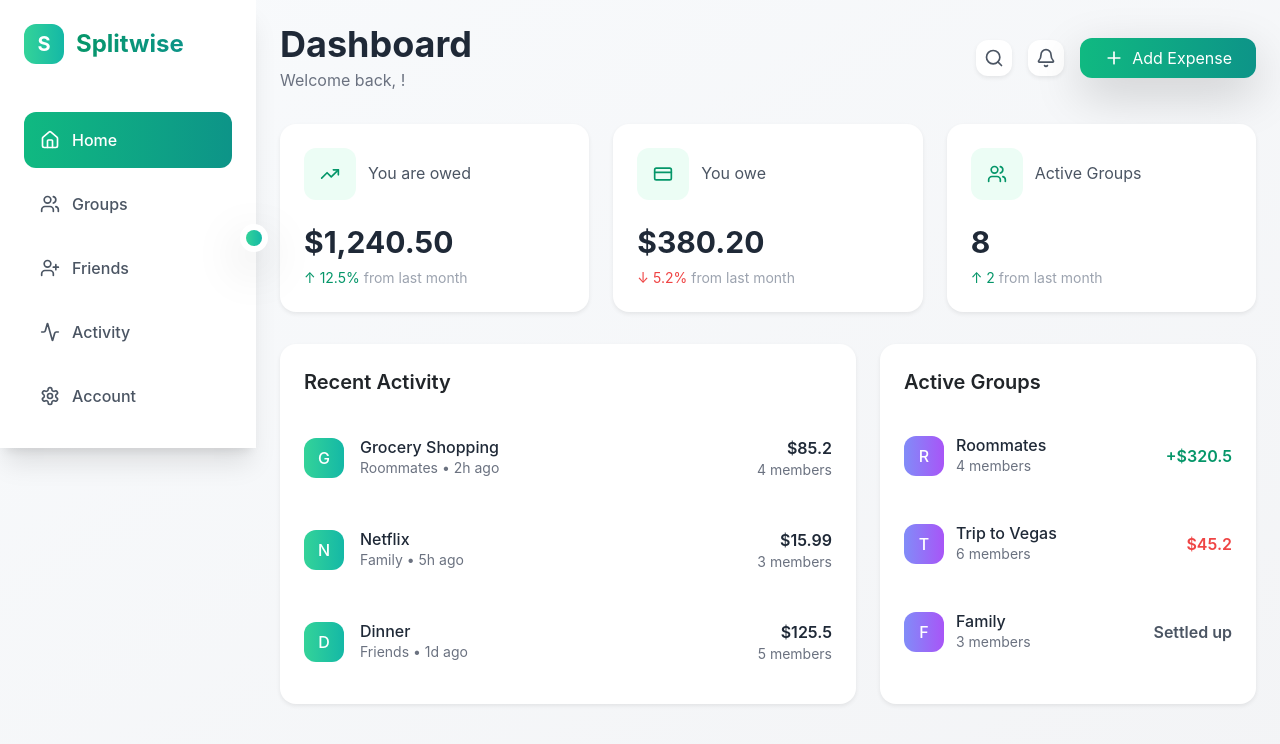
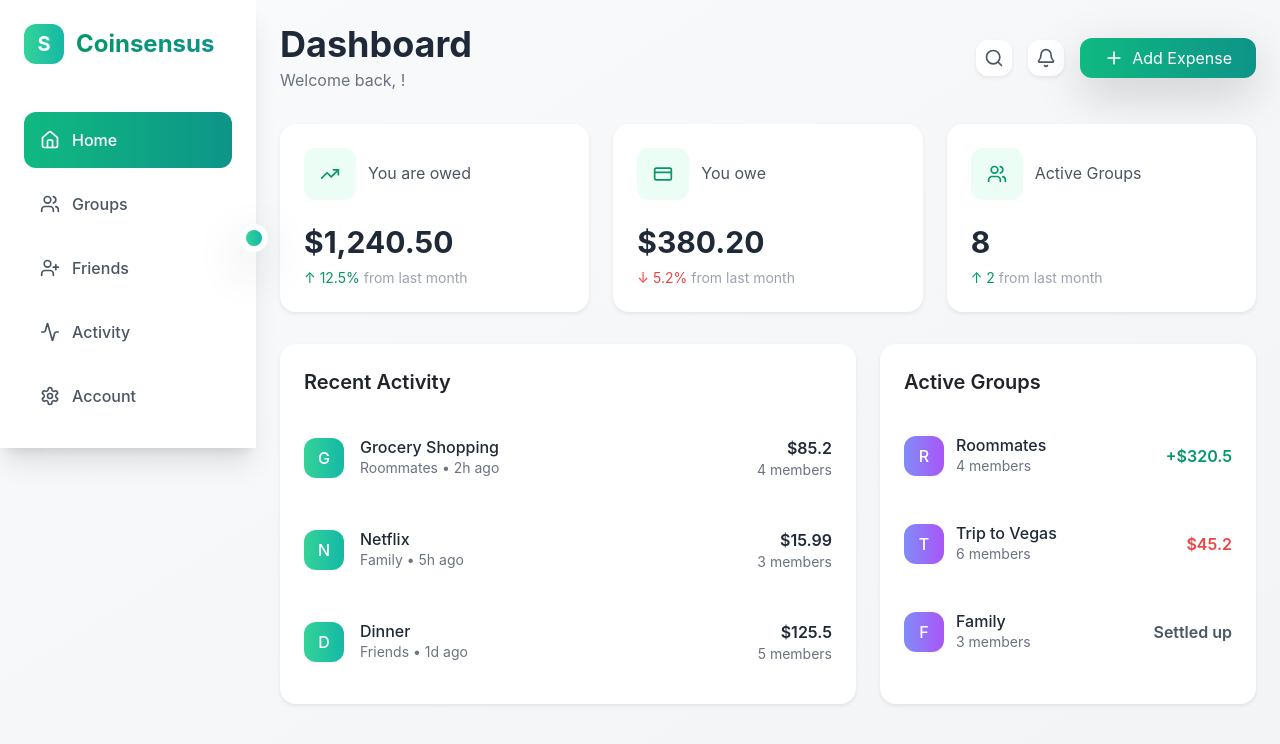
Before and after one commit to joshirajaram/Coinsensus-Frontend, a React (Create React App) app: page / in a window 1280 px wide. Shown: the top 744 px of the page. Built offline with nearby package versions, Linux system fonts and the light colour scheme.

Commit message:
added Coinsensus heading

```diff
--- a/src/components/LandingPage.tsx
+++ b/src/components/LandingPage.tsx
@@ -48,7 +48,7 @@
           <div className="h-10 w-10 bg-gradient-to-r from-emerald-400 to-teal-500 rounded-xl flex items-center justify-center">
             <span className="text-xl font-bold text-white">S</span>
           </div>
-          {isExpanded && <h1 className="text-2xl font-bold ml-3 bg-gradient-to-r from-emerald-600 to-teal-600 bg-clip-text text-transparent">Splitwise</h1>}
+          {isExpanded && <h1 className="text-2xl font-bold ml-3 bg-gradient-to-r from-emerald-600 to-teal-600 bg-clip-text text-transparent">Coinsensus</h1>}
         </div>
 
         <div className="space-y-2">
```
